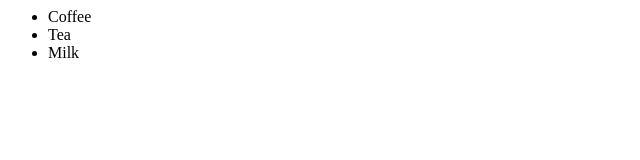
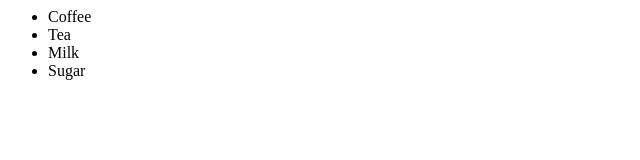
Before and after one commit to simmcc/first-test-rep, a plain HTML site: page index.html in a window 1280 px wide. Shown: the full height of the page, 0-640 px from the left. Drawn offline with Linux system fonts and the light colour scheme.

Commit message:
add Sugar

```diff
--- a/index.html
+++ b/index.html
@@ -1,6 +1,7 @@
-<!--This is bob-->
+<!--Add Sugar for Bob-->
 <ul>
   <li>Coffee</li>
   <li>Tea</li>
   <li>Milk</li>
+  <li>Sugar</li>
 </ul>
```
